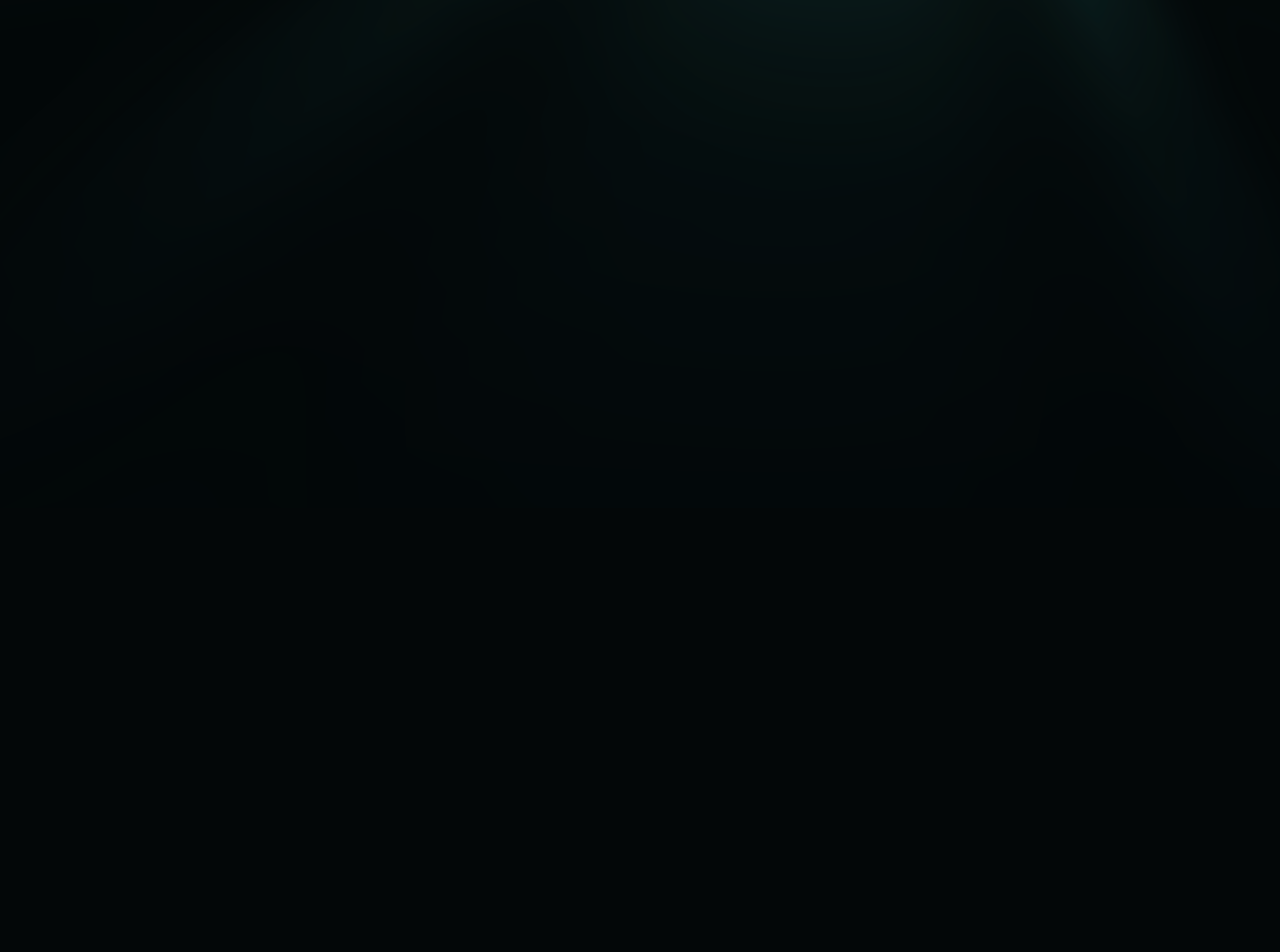
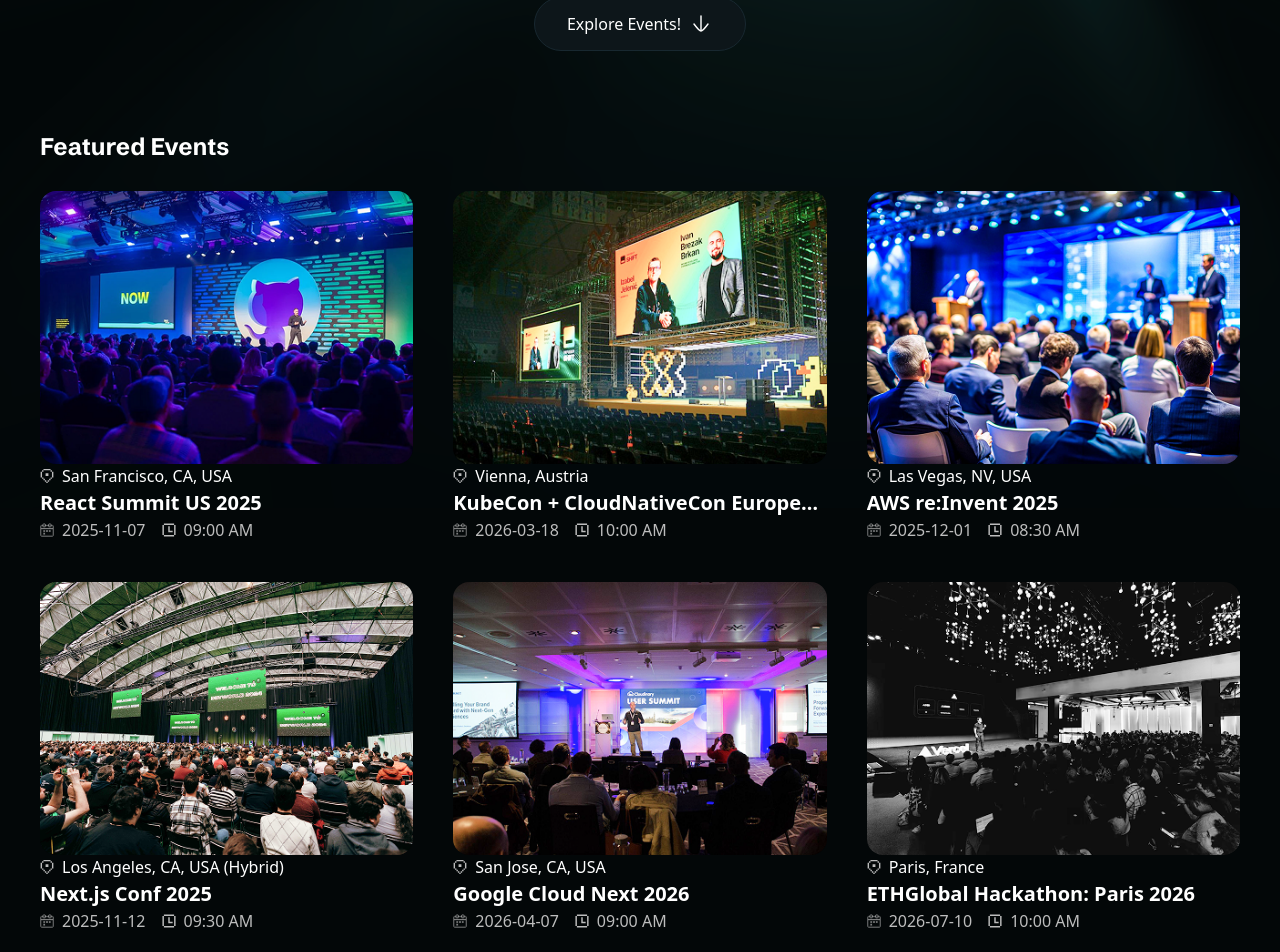
Before and after one commit to gabrielpdlh/dev-event, a Next.js app: page / in a window 1280 px wide. Shown: the part 292-1244 px from the top of the page. Before the commit the page ends 800 px from the top, so only its background shows below. Built offline with nearby package versions, Linux system fonts and the light colour scheme; a web font is replaced by a local one.

Commit message:
feat: add event cards

```diff
--- a/app/page.tsx
+++ b/app/page.tsx
@@ -1,3 +1,7 @@
+import EventCard from "@/components/EventCard";
+import ExploreBtn from "@/components/ExploreBtn";
+import events from "@/lib/constants/events";
+
 export default function Home() {
   return (
     <section>
@@ -7,6 +11,16 @@
       <p className="text-center mt-5">
         Hackathons, Meetups and Conferences, All in One Place
       </p>
+      <ExploreBtn />
+
+      <div className="mt-20 space-y-7 ">
+        <h3>Featured Events</h3>
+        <div className="grid md:grid-cols-3 gap-10 sm:grid-cols-2 grid-cols-1">
+          {events.map((event) => (
+            <EventCard key={event.slug} {...event} />
+          ))}
+        </div>
+      </div>
     </section>
   );
 }
--- /dev/null
+++ b/components/EventCard.tsx
@@ -0,0 +1,59 @@
+import Image from "next/image";
+import Link from "next/link";
+
+interface EventCardProps {
+  image: string;
+  title: string;
+  slug: string;
+  location: string;
+  date: string;
+  time: string;
+}
+
+const EventCard = ({
+  image,
+  title,
+  date,
+  location,
+  slug,
+  time,
+}: EventCardProps) => {
+  return (
+    <Link href={`/events/${slug}`}>
+      <Image
+        src={image}
+        alt={title}
+        height={300}
+        width={410}
+        className="poster rounded-2xl"
+      />
+      <div className="flex flex-row gap-2">
+        <Image src="/icons/pin.svg" alt="Pin map icon" width={14} height={14} />
+        <p>{location}</p>
+      </div>
+      <p className="text-[20px] font-semibold line-clamp-1">{title}</p>
+      <div className="text-light-200 flex flex-row flex-wrap items-center gap-4">
+        <div className="flex flex-row gap-2">
+          <Image
+            src="/icons/calendar.svg"
+            alt="Pin map icon"
+            width={14}
+            height={14}
+          />
+          <p>{date}</p>
+        </div>
+        <div className="flex flex-row gap-2">
+          <Image
+            src="/icons/clock.svg"
+            alt="Pin map icon"
+            width={14}
+            height={14}
+          />
+          <p>{time}</p>
+        </div>
+      </div>
+    </Link>
+  );
+};
+
+export default EventCard;
--- /dev/null
+++ b/components/ExploreBtn.tsx
@@ -0,0 +1,26 @@
+"use client";
+
+import Image from "next/image";
+
+const ExploreBtn = () => {
+  return (
+    <button
+      type="button"
+      id="explore-btn"
+      className="mt-7 mx-auto"
+      onClick={() => console.log("Click!")}
+    >
+      <a href="#events">
+        Explore Events!
+        <Image
+          src="/icons/arrow-down.svg"
+          alt="arrow-down"
+          width={24}
+          height={24}
+        />
+      </a>
+    </button>
+  );
+};
+
+export default ExploreBtn;
--- /dev/null
+++ b/lib/constants/events.ts
@@ -0,0 +1,69 @@
+export type EventItem = {
+  image: string;
+  title: string;
+  slug: string;
+  location: string;
+  date: string;
+  time: string;
+};
+
+export const events: EventItem[] = [
+  {
+    image: "/images/event1.png",
+    title: "React Summit US 2025",
+    slug: "react-summit-us-2025",
+    location: "San Francisco, CA, USA",
+    date: "2025-11-07",
+    time: "09:00 AM",
+  },
+  {
+    image: "/images/event2.png",
+    title: "KubeCon + CloudNativeCon Europe 2026",
+    slug: "kubecon-cloudnativecon-eu-2026",
+    location: "Vienna, Austria",
+    date: "2026-03-18",
+    time: "10:00 AM",
+  },
+  {
+    image: "/images/event3.png",
+    title: "AWS re:Invent 2025",
+    slug: "aws-reinvent-2025",
+    location: "Las Vegas, NV, USA",
+    date: "2025-12-01",
+    time: "08:30 AM",
+  },
+  {
+    image: "/images/event4.png",
+    title: "Next.js Conf 2025",
+    slug: "nextjs-conf-2025",
+    location: "Los Angeles, CA, USA (Hybrid)",
+    date: "2025-11-12",
+    time: "09:30 AM",
+  },
+  {
+    image: "/images/event5.png",
+    title: "Google Cloud Next 2026",
+    slug: "google-cloud-next-2026",
+    location: "San Jose, CA, USA",
+    date: "2026-04-07",
+    time: "09:00 AM",
+  },
+  {
+    image: "/images/event6.png",
+    title: "ETHGlobal Hackathon: Paris 2026",
+    slug: "ethglobal-paris-2026",
+    location: "Paris, France",
+    date: "2026-07-10",
+    time: "10:00 AM",
+  },
+  {
+    image: "/images/event-full.png",
+    title: "Open Source Summit North America 2026",
+    slug: "oss-na-2026",
+    location: "Vancouver, Canada",
+    date: "2026-06-22",
+    time: "09:00 AM",
+  },
+];
+
+export default events;
```
Also changed, not shown: app/globals.css (line endings or trailing spaces).
